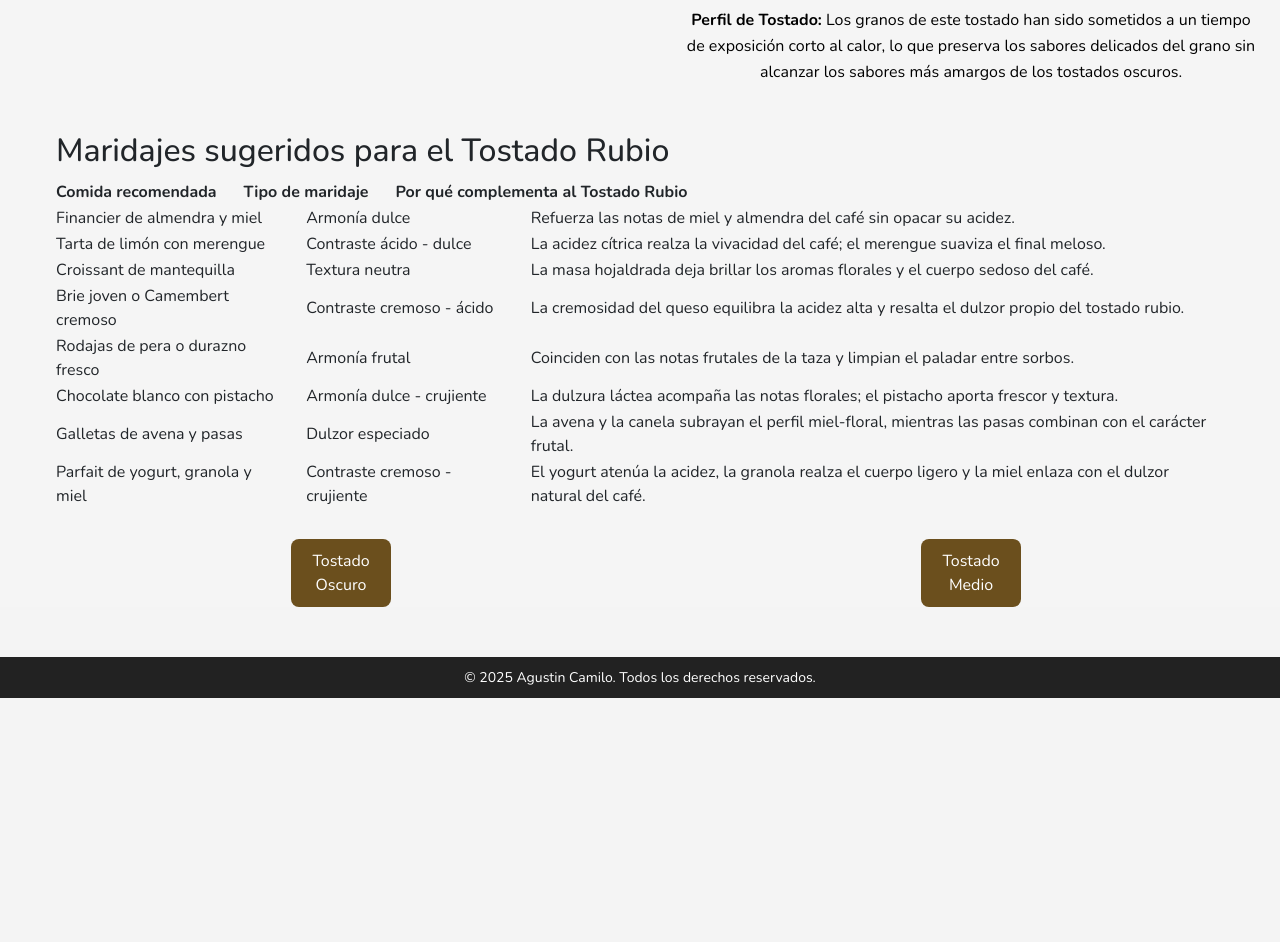
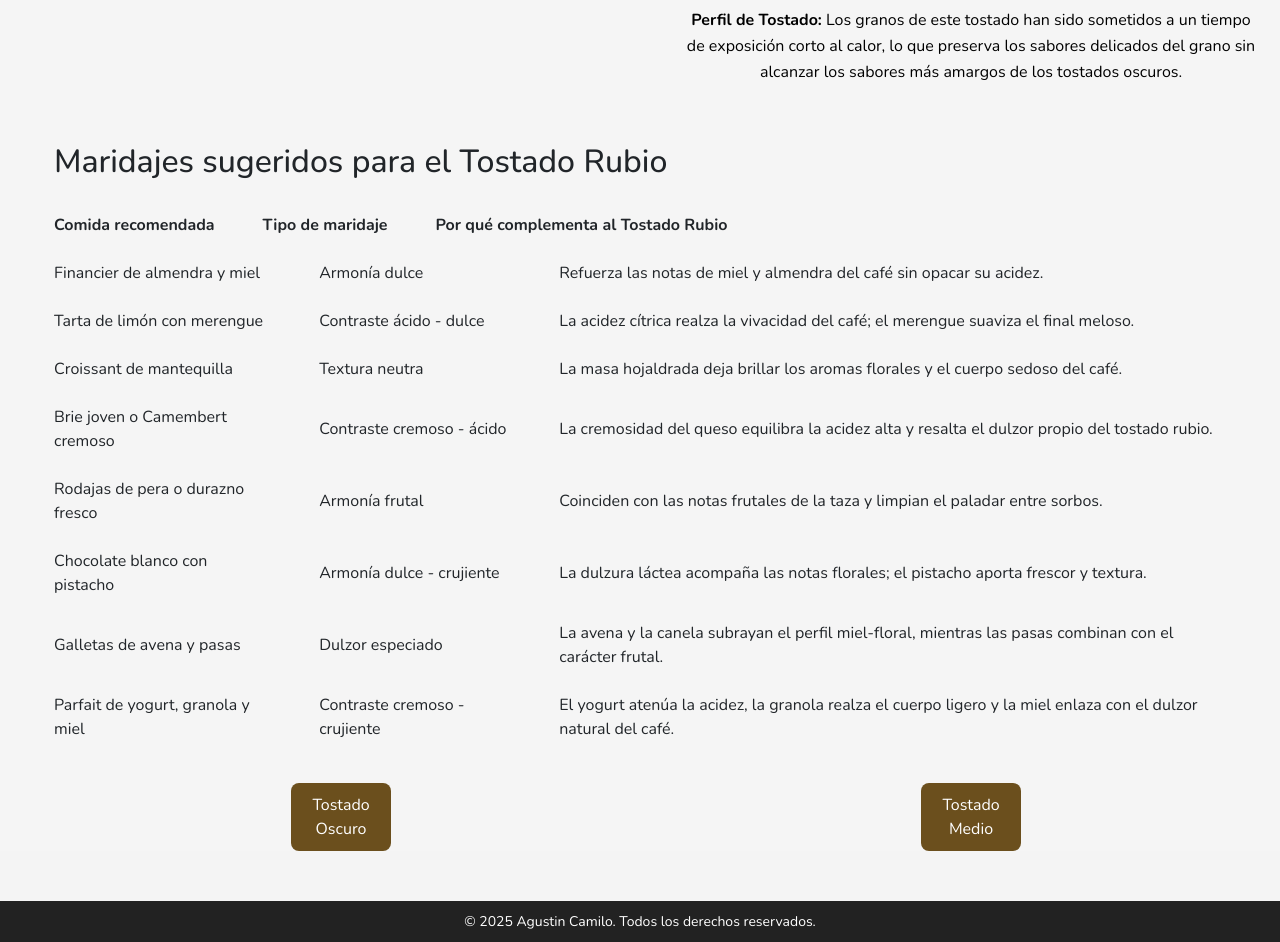
Before and after one commit to agustcamilo/velvetbean, a website: page pages/tostado-rubio.html in a window 1280 px wide. Shown: the part 700-1642 px from the top of the page. Before the commit the page ends 1398 px from the top, so only its background shows below. Drawn offline with nearby package versions, Linux system fonts and the light colour scheme.

Commit message:
solucionnn

```diff
--- a/scss/components/_main.scss
+++ b/scss/components/_main.scss
@@ -263,9 +263,17 @@ main {
       grid-area: descripciontabla;
       @include flexcontenedor(flex, column, center);
       padding: 10px;
-      border-collapse: separate;
-      border-spacing: 25px 0;
+      table {
+        border-collapse: separate;
+        border-spacing: 40px 0;
+        text-align: center;
+      }
+      th,
+      td {
+        padding: 0.75rem 1.5rem;
+      }
     }
+
   }
 
   // Botones
```
Also changed, not shown: css/estilos.css, 1 other file.
